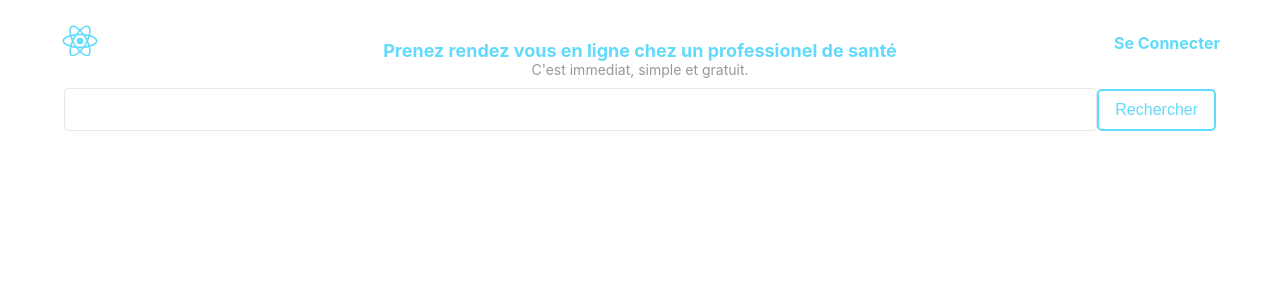
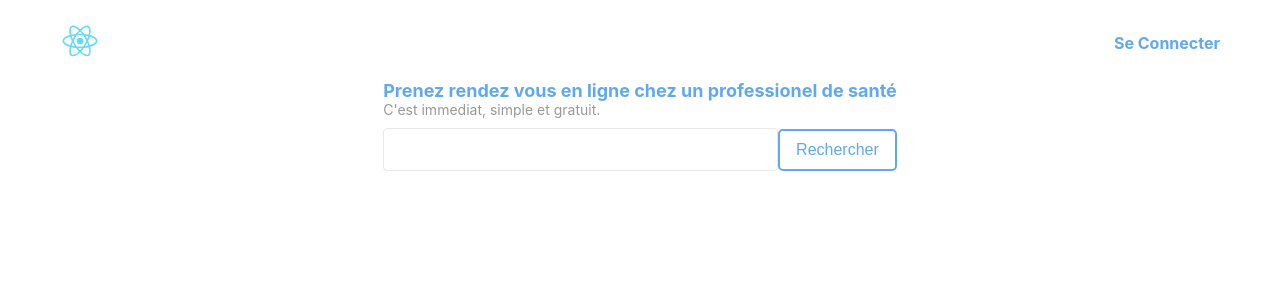
Before and after one commit to 6youss/prise-rdv-ui, a React (Create React App) app: page / in a window 1280 px wide. Shown: the top 300 px of the page. Built offline with nearby package versions, Linux system fonts and the light colour scheme.

Commit message:
adding the signup form

```diff
--- a/package.json
+++ b/package.json
@@ -21,7 +21,7 @@
     "typescript": "~3.7.2"
   },
   "scripts": {
-    "start": "react-scripts start",
+    "start": "cross-env TSC_WATCHFILE=UseFsEventsWithFallbackDynamicPolling react-scripts start",
     "build": "react-scripts build",
     "test": "react-scripts test",
     "eject": "react-scripts eject"
@@ -42,6 +42,7 @@
     ]
   },
   "devDependencies": {
-    "@types/styled-components": "^4.4.1"
+    "@types/styled-components": "^4.4.1",
+    "cross-env": "^6.0.3"
   }
 }
--- a/src/components/DoctorsSearchBar.tsx
+++ b/src/components/DoctorsSearchBar.tsx
@@ -3,6 +3,12 @@ import RowWrapper from "../styled/RowWrapper";
 import StyledInput from "../styled/StyledInput";
 import Button from "../styled/Button";
 import { useHistory } from "react-router-dom";
+import CenterWrapper from "../styled/CenterWrapper";
+import H1 from "../styled/H1";
+import P from "../styled/P";
+import UnderHeader from "../styled/UnderHeader";
+import SectionWrapper from "../styled/SectionWrapper";
+import Wrapper from "../styled/Wrapper";
 
 const SearchBar: React.FC = () => {
   const [searchValue, setSearchValue] = React.useState("");
@@ -11,18 +17,23 @@ const SearchBar: React.FC = () => {
     setSearchValue(e.target.value);
   }
 
-  function handleSearchSubmit(){
-    history.push(`/doctors${"/"+searchValue}`);
+  function handleSearchSubmit() {
+    history.push(`/doctors${"/" + searchValue}`);
   }
 
-
   return (
-    <RowWrapper>
-      <StyledInput value={searchValue} onChange={handleSearchChange} />
-      <Button onClick={handleSearchSubmit} >
-        Rechercher
-      </Button>
-    </RowWrapper>
+    <UnderHeader>
+      <CenterWrapper direction="column">
+        <Wrapper max-width="700px">
+          <H1> Prenez rendez vous en ligne chez un professionel de santé</H1>
+          <P>C'est immediat, simple et gratuit.</P>
+          <RowWrapper>
+            <StyledInput value={searchValue} onChange={handleSearchChange} />
+            <Button onClick={handleSearchSubmit}>Rechercher</Button>
+          </RowWrapper>
+        </Wrapper>
+      </CenterWrapper>
+    </UnderHeader>
   );
 };
 
--- a/src/screens/Doctors.tsx
+++ b/src/screens/Doctors.tsx
@@ -2,18 +2,16 @@ import React from "react";
 import DoctorsSearchBar from "../components/DoctorsSearchBar";
 import DoctorsList from "../components/DoctorsList";
 import SectionWrapper from "../styled/SectionWrapper";
-import UnderHeader from "../styled/UnderHeader";
 import { useParams } from "react-router";
 
 const Doctors: React.FC = () => {
   const params = useParams<{ name: string }>();
   return (
-    <UnderHeader>
-      <SectionWrapper>
-        <DoctorsSearchBar />
-        <DoctorsList searchValue={params.name} />
-      </SectionWrapper>
-    </UnderHeader>
+    <>
+      <DoctorsSearchBar />
+
+      <DoctorsList searchValue={params.name} />
+    </>
   );
 };
 
--- a/src/screens/Home.tsx
+++ b/src/screens/Home.tsx
@@ -1,21 +1,12 @@
 import React from "react";
-import HomeSearchWrapper from "../styled/HomeSearchWrapper";
 import H1 from "../styled/H1";
 import CenterWrapper from "../styled/CenterWrapper";
 import P from "../styled/P";
 import DoctorsSearchBar from "../components/DoctorsSearchBar";
+import UnderHeader from "../styled/UnderHeader";
 
 const Home: React.FC = () => {
-
-  return (
-    <HomeSearchWrapper>
-      <CenterWrapper direction="column">
-        <H1> Prenez rendez vous en ligne chez un professionel de santé</H1>
-        <P>C'est immediat, simple et gratuit.</P>
-        <DoctorsSearchBar/>
-      </CenterWrapper>
-    </HomeSearchWrapper>
-  );
+  return <DoctorsSearchBar />;
 };
 
 export default Home;
--- a/src/screens/Router.tsx
+++ b/src/screens/Router.tsx
@@ -3,6 +3,7 @@ import { BrowserRouter as Router, Switch, Route } from "react-router-dom";
 import { ToastContainer } from "react-toastify";
 import "react-toastify/dist/ReactToastify.min.css";
 import Login from "./Login";
+import Signup from "./Signup";
 import Home from "./Home";
 import NavBar from "../components/NavBar";
 import Doctors from "./Doctors";
@@ -13,13 +14,19 @@ const App: React.FC = () => {
       <NavBar />
       <Switch>
         <Route exact path="/">
-          <Home/>
+          <Home />
         </Route>
-        <Route path={["/doctors/:name" , "/doctors" ]}>
-          <Doctors/>
+        <Route path={["/doctors/:name", "/doctors"]}>
+          <Doctors />
         </Route>
         <Route path="/login">
           <Login />
+        </Route>
+        <Route exact path={["/signup", "/signup/doctor", "/signup/patient"]}>
+          <Signup />
+        </Route>
+        <Route path="*">
+          <p> 404 </p>
         </Route>
       </Switch>
       <ToastContainer autoClose={6000} />
--- /dev/null
+++ b/src/screens/Signup.tsx
@@ -0,0 +1,86 @@
+import React from "react";
+import Input from "../styled/StyledInput";
+import FullScreenWrapper from "../styled/FullScreenWrapper";
+import FormWrapper from "../styled/FormWrapper";
+import Button from "../styled/Button";
+import LoadingDots from "../styled/LoadingDots";
+import RowWrapper from "../styled/RowWrapper";
+import StyledLink from "../styled/StyledLink";
+import { toast } from "react-toastify";
+import { fetchSignup } from "../api/userAPI";
+import { useHistory } from "react-router";
+import { ISignupBody } from "../typings/user";
+import H4 from "../styled/H4";
+
+const docInitialState: ISignupBody = {
+  username: "",
+  password: "",
+  userType: "doctor",
+  profile: {
+    firstName: "",
+    lastName: "",
+    holidays: undefined
+  }
+};
+const patInitialState: ISignupBody = {
+  username: "",
+  password: "",
+  userType: "patient",
+  profile: {
+    firstName: "",
+    lastName: ""
+  }
+};
+
+interface Action {
+  type: "PROFILE" | "USER";
+  payload: {
+    field: string;
+    value: string;
+  };
+}
+
+function reducer(state: ISignupBody, action: Action) {
+  switch (action.type) {
+    case "PROFILE":
+      return {
+        ...state,
+        profile: {
+          ...state.profile,
+          [action.payload.field]: action.payload.value
+        }
+      };
+    case "USER":
+      return {
+        ...state,
+        [action.payload.field]: action.payload.value
+      };
+  }
+}
+
+const Signup: React.FC = () => {
+  const [store, dispatch] = React.useReducer(reducer, docInitialState);
+
+  function handleSubmit(event: React.MouseEvent) {
+    event.preventDefault();
+  }
+  function handleUsername(e: React.ChangeEvent<HTMLInputElement>) {}
+
+  return (
+    <FullScreenWrapper>
+      <FormWrapper>
+        <Input placeholder="Nom d'utilisateur" />
+        <Input placeholder="Mot de passe" />
+        <Input placeholder="Confirmation de mot de passe" />
+        <Input placeholder="Nom" />
+        <Input placeholder="Prénom" />
+        <RowWrapper justify="space-between">
+          <Button>S'inscrire</Button>
+          <H4>What's up doc !</H4>
+        </RowWrapper>
+      </FormWrapper>
+    </FullScreenWrapper>
+  );
+};
+
+export default Signup;
--- a/src/styled/CenterWrapper.ts
+++ b/src/styled/CenterWrapper.ts
@@ -1,8 +1,9 @@
 import styled from "styled-components";
+import Wrapper from "./Wrapper";
 
-const CenterWrapper = styled.div<{ fullScreen?: boolean, direction?:string }>`
+const CenterWrapper = styled(Wrapper)<{ fullScreen?: boolean; direction?: string }>`
   display: flex;
-  flex-direction: ${props=>props.direction};
+  flex-direction: ${props => props.direction};
   justify-content: center;
   align-items: center;
   height: ${props => (props.fullScreen ? "100vh" : "auto")};
--- a/src/styled/HomeSearchWrapper.ts
+++ /dev/null
@@ -1,11 +0,0 @@
-import styled from "styled-components";
-import SectionWrapper from "./SectionWrapper";
-
-const HomeSearchWrapper = styled(SectionWrapper)`
-  padding-top: 40px;
-  align-items:center;
-  justify-content:center;
-  height: 60vh;
-`;
-
-export default HomeSearchWrapper;
--- /dev/null
+++ b/src/styled/Wrapper.ts
@@ -0,0 +1,8 @@
+import styled from "styled-components";
+
+const Wrapper = styled.div<{ width?: string; "max-width"?: string }>`
+  width: ${props => props.width};
+  max-width: ${props => props["max-width"]};
+`;
+
+export default Wrapper;
--- a/src/styled/colors.ts
+++ b/src/styled/colors.ts
@@ -1,7 +1,7 @@
 const colors = {
-  primary: "#61DAFB",
+  primary: "#61A8F0",
   gray: "#999",
-  lightGray: "#EEF2F6"
+  lightGray: "#EEF2F0"
 };
 
 export default colors;
```
Also changed, not shown: src/screens/Login.tsx (+2 -12 lines), src/typings/user.d.ts (+12 -12 lines), 1 other file (tests, documents, lock files or other folders).
